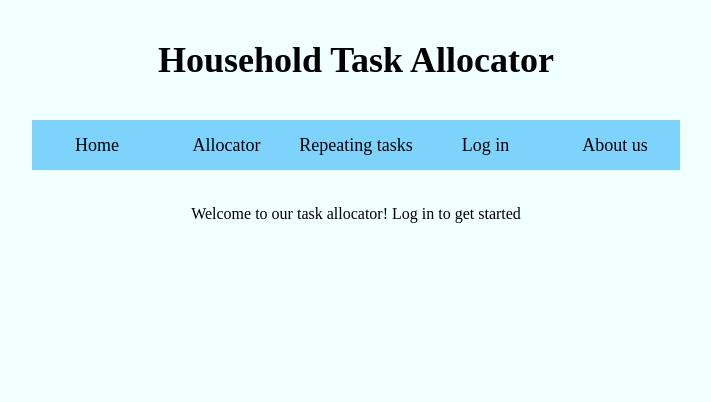
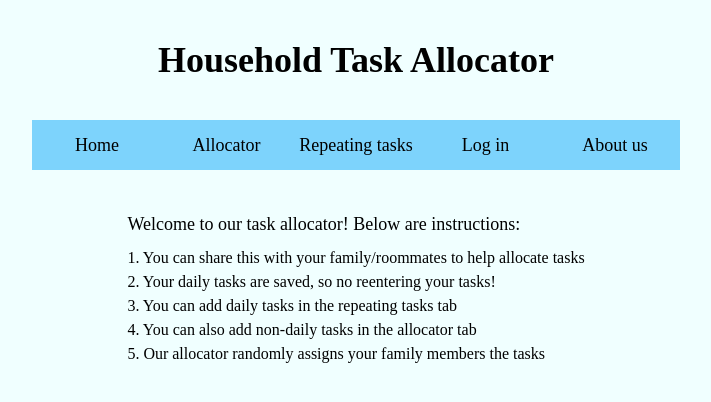
Before and after one commit to anhduong275/hackharvard22, a React (Create React App) app in the folder my-app/: page / in a window 1280 px wide. Shown: the top 402 px of the page, without its empty margins (284-995 px from the left). Built offline with nearby package versions, Linux system fonts and the light colour scheme.

Commit message:
fixed a bit of ui

```diff
--- a/my-app/src/pages/allocator.tsx
+++ b/my-app/src/pages/allocator.tsx
@@ -60,7 +60,6 @@ const Allocator = () => {
     const filteredTasks = nonrepeated_tasks!.filter((task) =>
       filterTodaysTasks(filteredToday, task)
     );
-    console.log("nonrepeated", filteredTasks);
     setNonrepeatedTasks(filteredTasks);
   }, []);
 
@@ -83,7 +82,6 @@ const Allocator = () => {
         return 0;
       }
     });
-    console.log("sortedTasks", sortedTasks);
     const newsortedTasks = [...sortedTasks];
     setAllTodaysTasks(newsortedTasks);
   }, []);
@@ -166,7 +164,9 @@ const Allocator = () => {
       <div>
         <p className="text-2xl py-5">{familyName}</p>
       </div>
-      <button onClick={allocate}>Click to allocate</button>
+      <button className="bg-sky-400 my-4 p-2" onClick={allocate}>
+        Click to allocate
+      </button>
       <div className="flex justify-center items-center">
         <table>
           <thead>
@@ -192,7 +192,9 @@ const Allocator = () => {
           </tbody>
         </table>
       </div>
-      <button onClick={toggleModal}>Add new nonrepeated task</button>
+      <button className="bg-sky-400 my-4 p-2" onClick={toggleModal}>
+        Add new nonrepeated task
+      </button>
       <div
         className={`fixed mx-auto top-[30%] right-[40%] flex justify-center items-center ${
           addTaskModal ? "w-[300px] h-[200px] bg-sky-300" : ""
--- a/my-app/src/pages/home.tsx
+++ b/my-app/src/pages/home.tsx
@@ -3,8 +3,20 @@ import "../App.css";
 
 const HomePage = () => {
   return (
-    <div>
-      <p>Welcome to our task allocator! Log in to get started</p>
+    <div className="flex justify-center">
+      <ul className="text-left">
+        <li className="text-lg py-2">
+          Welcome to our task allocator! Below are instructions&#58;
+        </li>
+        <li>
+          1. You can share this with your family/roommates to help allocate
+          tasks
+        </li>
+        <li>2. Your daily tasks are saved, so no reentering your tasks!</li>
+        <li>3. You can add daily tasks in the repeating tasks tab</li>
+        <li>4. You can also add non-daily tasks in the allocator tab</li>
+        <li>5. Our allocator randomly assigns your family members the tasks</li>
+      </ul>
     </div>
   );
 };
--- a/my-app/src/pages/repeating-tasks.tsx
+++ b/my-app/src/pages/repeating-tasks.tsx
@@ -75,7 +75,9 @@ const RepeatingTasks = () => {
           </tbody>
         </table>
       </div>
-      <button onClick={toggleModal}>Add new repeated task</button>
+      <button className="bg-sky-400 my-4 p-2" onClick={toggleModal}>
+        Add new repeated task
+      </button>
       <div
         className={`fixed mx-auto top-[30%] right-[40%] flex justify-center items-center ${
           addTaskModal ? "w-[300px] h-[200px] bg-sky-300" : ""
```
